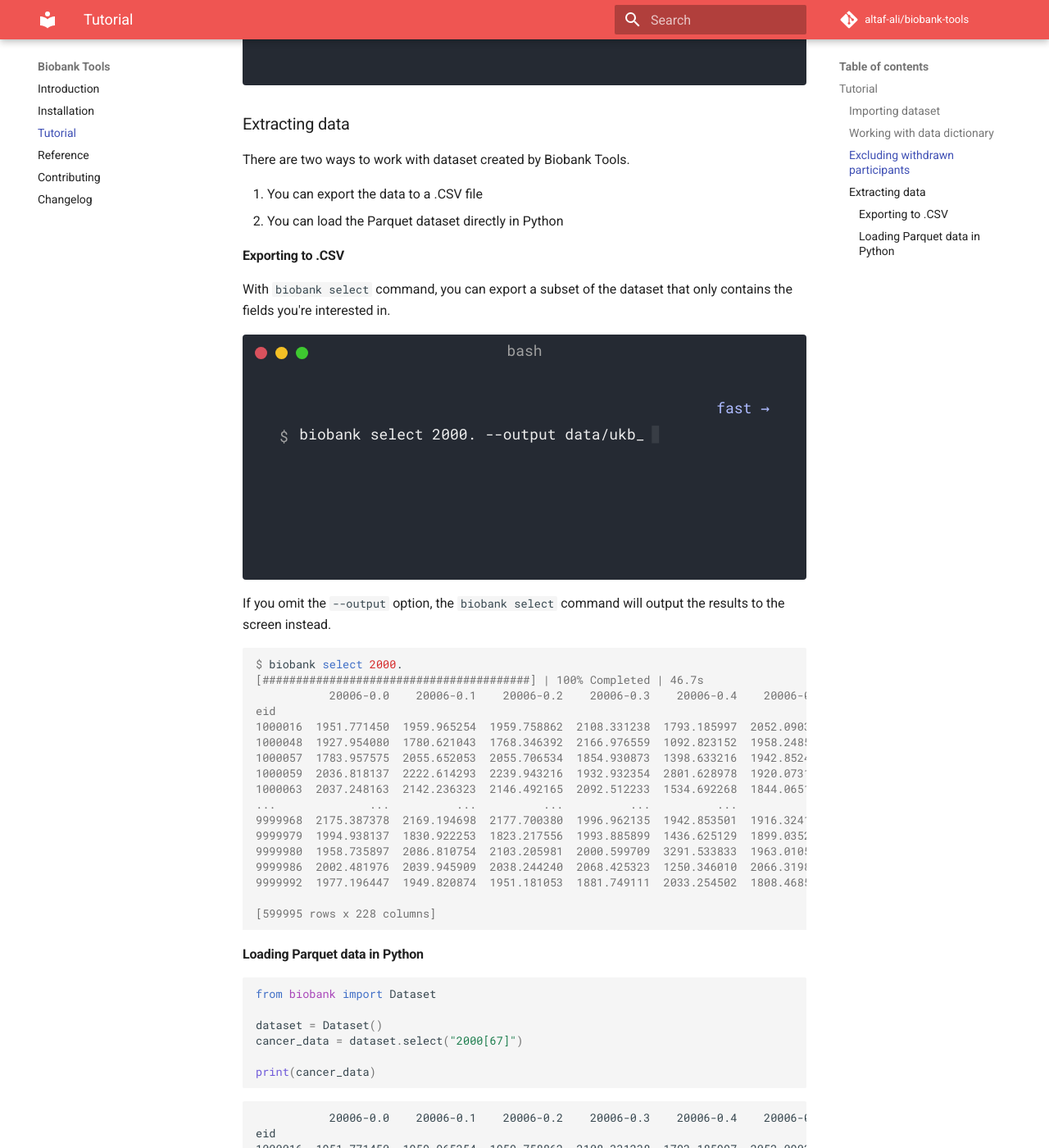
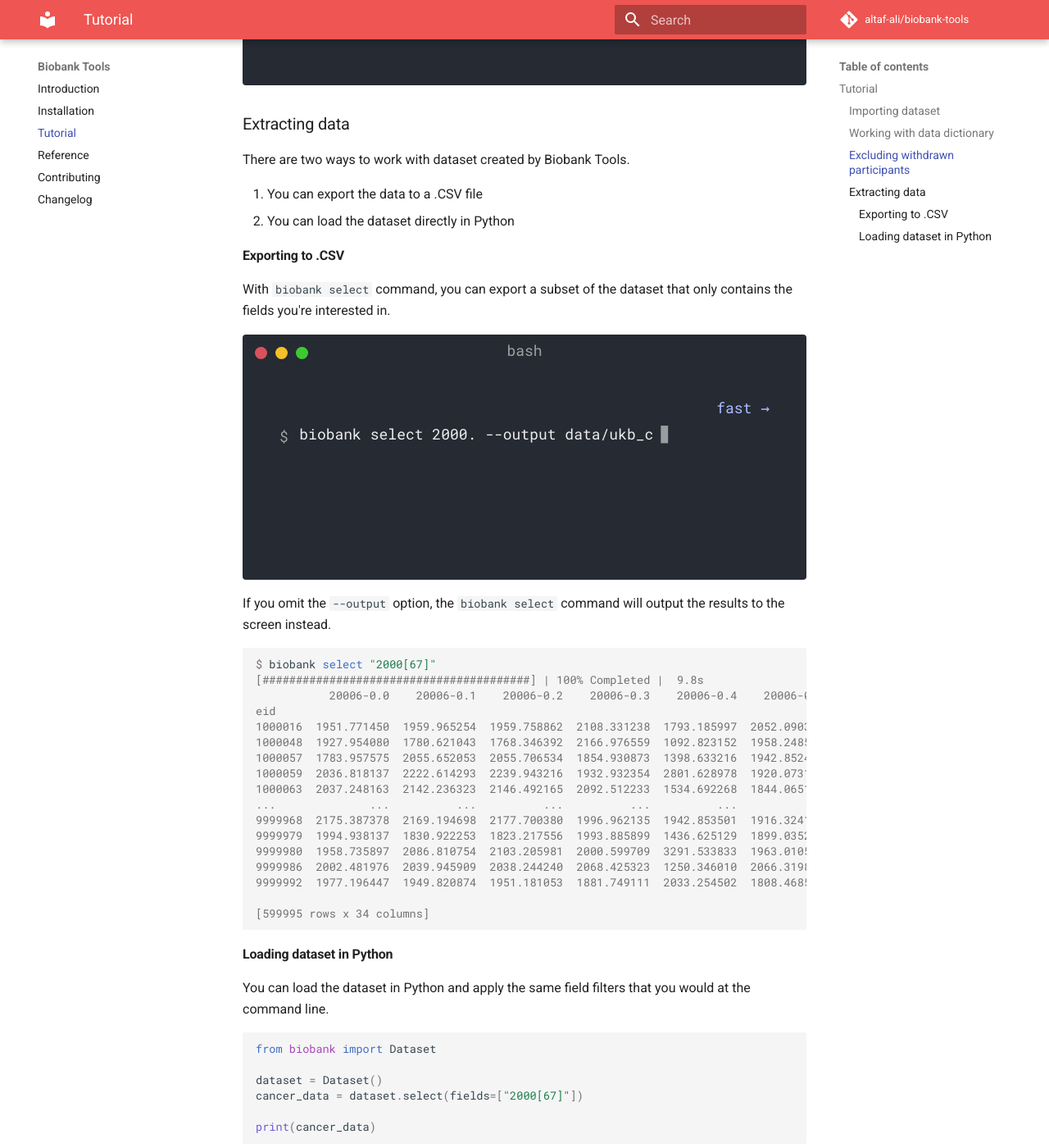
Before and after one commit to altaf-ali/biobank-tools, an MkDocs documentation site: the page built from docs/tutorial.md, in a window 1280 px wide and 1400 px high, scrolled down 2571 px. Shown: the whole window at 82% size. Built offline with MkDocs 1.6.1 and Material for MkDocs 9.7.7, drawn with Linux system fonts in a browser that asks for light colours; comment, search, counter and statistics services are not loaded; some of the changed text lies outside the part shown.

Commit message:
:zap: optimizing Dataset.select and updating documentation

````diff
--- a/docs/tutorial.md
+++ b/docs/tutorial.md
@@ -67,7 +67,7 @@
 You can get the same results using regular expressions as well.
 
 ```console
-$ biobank fields '2000[67]'
+$ biobank fields "2000[67]"
     FieldID   ValueType        Units                                              Field
 849   20006  Continuous  micrometres      Interpolated Year when cancer first diagnosed
 850   20007  Continuous  micrometres  Interpolated Age of participant when cancer fi...
@@ -120,7 +120,7 @@
 There are two ways to work with dataset created by Biobank Tools.
 
 1. You can export the data to a .CSV file
-2. You can load the Parquet dataset directly in Python
+2. You can load the dataset directly in Python
 
 ### Exporting to .CSV
 
@@ -142,32 +142,35 @@
 results to the screen instead.
 
 ```console
-$ biobank select 2000.
-[########################################] | 100% Completed | 46.7s
-           20006-0.0    20006-0.1    20006-0.2    20006-0.3    20006-0.4    20006-0.5 20006-1.0 20006-1.1  ...  20009-3.9 20009-3.11 20009-3.12 20009-3.13 20009-3.14 20009-3.15 20009-3.16 20009-3.17
+$ biobank select "2000[67]"
+[########################################] | 100% Completed |  9.8s
+           20006-0.0    20006-0.1    20006-0.2    20006-0.3    20006-0.4    20006-0.5 20006-1.0 20006-1.1  ... 20007-1.3  20007-2.0  20007-2.1  20007-2.2  20007-2.3  20007-2.4  20007-3.0  20007-3.1
 eid                                                                                                        ...
 1000016  1951.771450  1959.965254  1959.758862  2108.331238  1793.185997  2052.090334                      ...
-1000048  1927.954080  1780.621043  1768.346392  2166.976559  1092.823152  1958.248591                      ... -14.859826  16.655069  28.129545  33.146539  33.980917   8.690318  13.539277  32.350284
+1000048  1927.954080  1780.621043  1768.346392  2166.976559  1092.823152  1958.248591                      ...            57.135394  52.331757  49.393116  64.879196  68.577423  51.484781  66.384343
 1000057  1783.957575  2055.652053  2055.706534  1854.930873  1398.633216  1942.852454                      ...
 1000059  2036.818137  2222.614293  2239.943216  1932.932354  2801.628978  1920.073145                      ...
 1000063  2037.248163  2142.236323  2146.492165  2092.512233  1534.692268  1844.065170                      ...
-...              ...          ...          ...          ...          ...          ...       ...       ...  ...        ...        ...        ...        ...        ...        ...        ...        ...
+...              ...          ...          ...          ...          ...          ...       ...       ...  ...       ...        ...        ...        ...        ...        ...        ...        ...
 9999968  2175.387378  2169.194698  2177.700380  1996.962135  1942.853501  1916.324173                      ...
 9999979  1994.938137  1830.922253  1823.217556  1993.885899  1436.625129  1899.035208                      ...
 9999980  1958.735897  2086.810754  2103.205981  2000.599709  3291.533833  1963.010565                      ...
 9999986  2002.481976  2039.945909  2038.244240  2068.425323  1250.346010  2066.319885                      ...
 9999992  1977.196447  1949.820874  1951.181053  1881.749111  2033.254502  1808.468535                      ...
 
-[599995 rows x 228 columns]
+[599995 rows x 34 columns]
 ```
 
-### Loading Parquet data in Python
+### Loading dataset in Python
+
+You can load the dataset in Python and apply the same field filters that you
+would at the command line.
 
 ```python
 from biobank import Dataset
 
 dataset = Dataset()
-cancer_data = dataset.select("2000[67]")
+cancer_data = dataset.select(fields=["2000[67]"])
 
 print(cancer_data)
 ```
````
Also changed, not shown: 1 other file.
